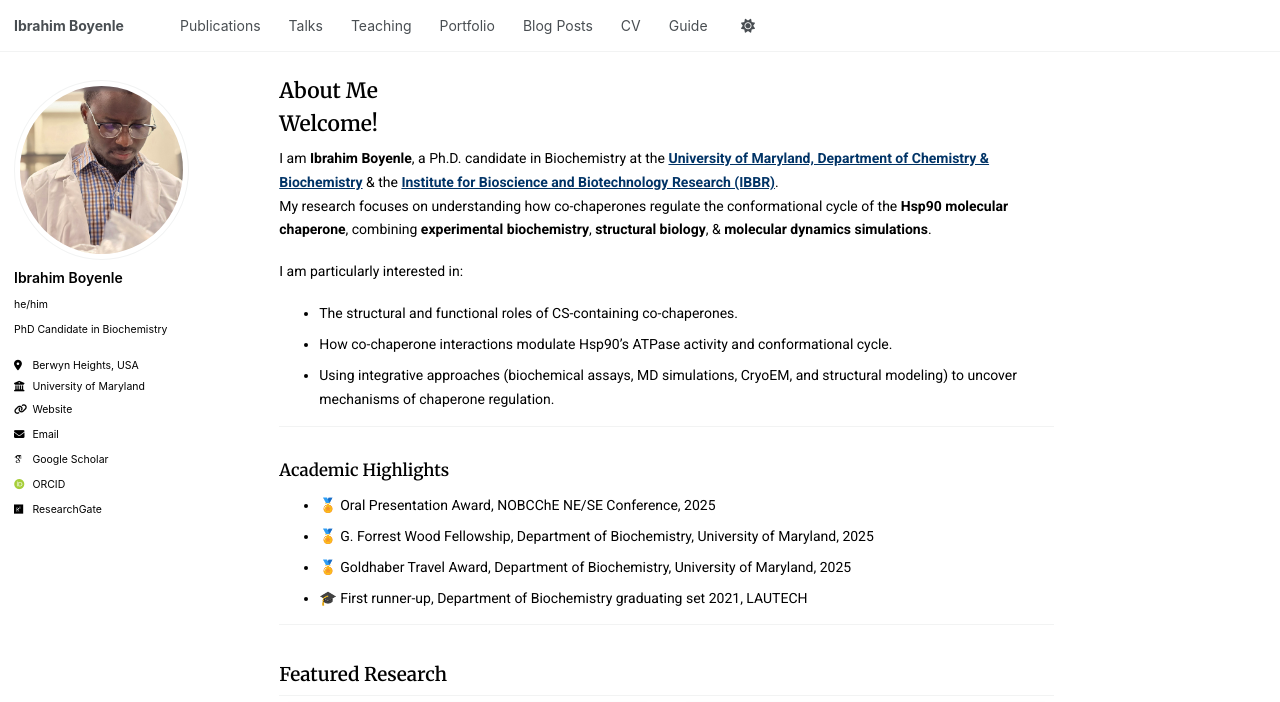
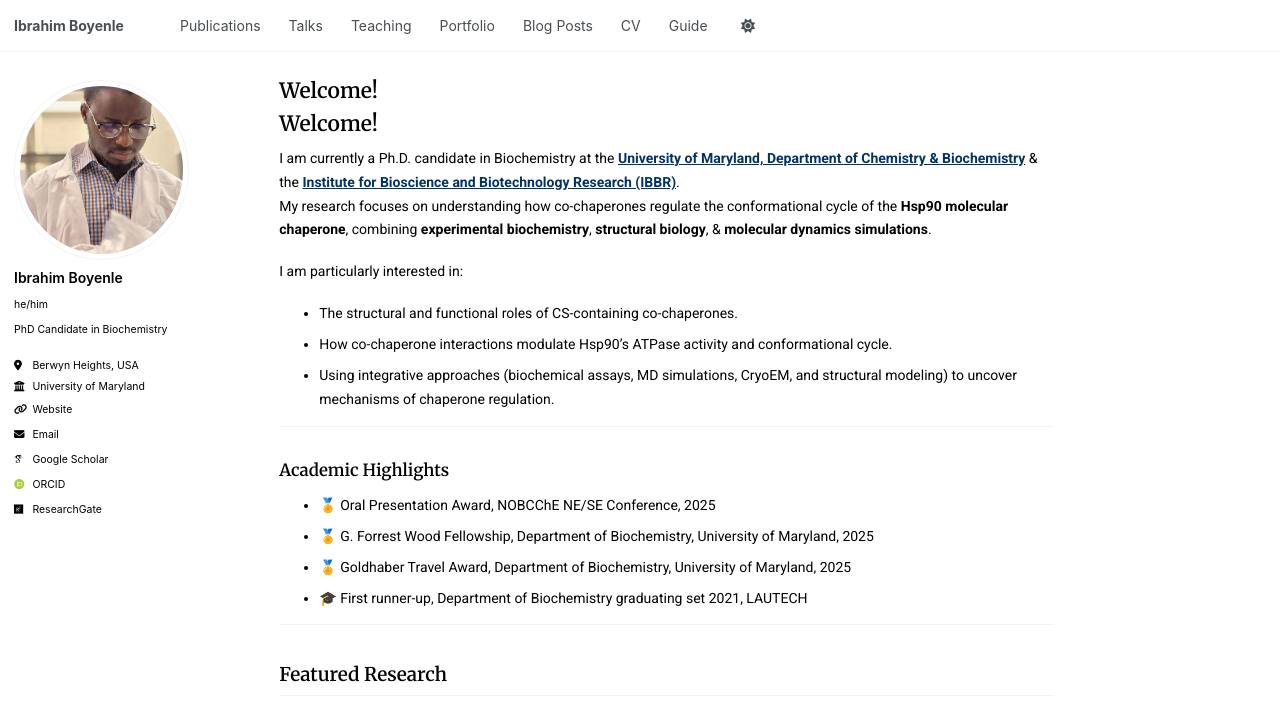
Before and after one commit to Ibrahimboyenle/Ibrahimboyenle.github.io, a Jekyll site: the page built from _pages/about.md, in a window 1280 px wide and 900 px high, cut to the strip 0-702 px from the top of the window. Built offline with Jekyll 4.4.1, drawn with Linux system fonts in a browser that asks for light colours; some web fonts are replaced; a script that is not in the unit is left out; our own code applies the rules of GitHub Pages for plain Markdown files.

Commit message:
Update about.md

```diff
--- a/_pages/about.md
+++ b/_pages/about.md
@@ -1,6 +1,5 @@
 ---
 permalink: /
-title: "About Me"
 author_profile: true
 redirect_from:
   - /about/
@@ -10,7 +9,7 @@ redirect_from:
 Welcome!
 ========
 
-I am **Ibrahim Boyenle**, a Ph.D. candidate in Biochemistry at the [**University of Maryland, Department of Chemistry & Biochemistry**](https://chem.umd.edu){:target="_blank" rel="noopener"} & the [**Institute for Bioscience and Biotechnology Research (IBBR)**](https://www.ibbr.umd.edu/){:target="_blank" rel="noopener"}.
+I am currently a Ph.D. candidate in Biochemistry at the [**University of Maryland, Department of Chemistry & Biochemistry**](https://chem.umd.edu){:target="_blank" rel="noopener"} & the [**Institute for Bioscience and Biotechnology Research (IBBR)**](https://www.ibbr.umd.edu/){:target="_blank" rel="noopener"}.
 My research focuses on understanding how co-chaperones regulate the conformational cycle of the **Hsp90 molecular chaperone**, combining **experimental biochemistry**, **structural biology**, & **molecular dynamics simulations**.
 
 I am particularly interested in:
```
